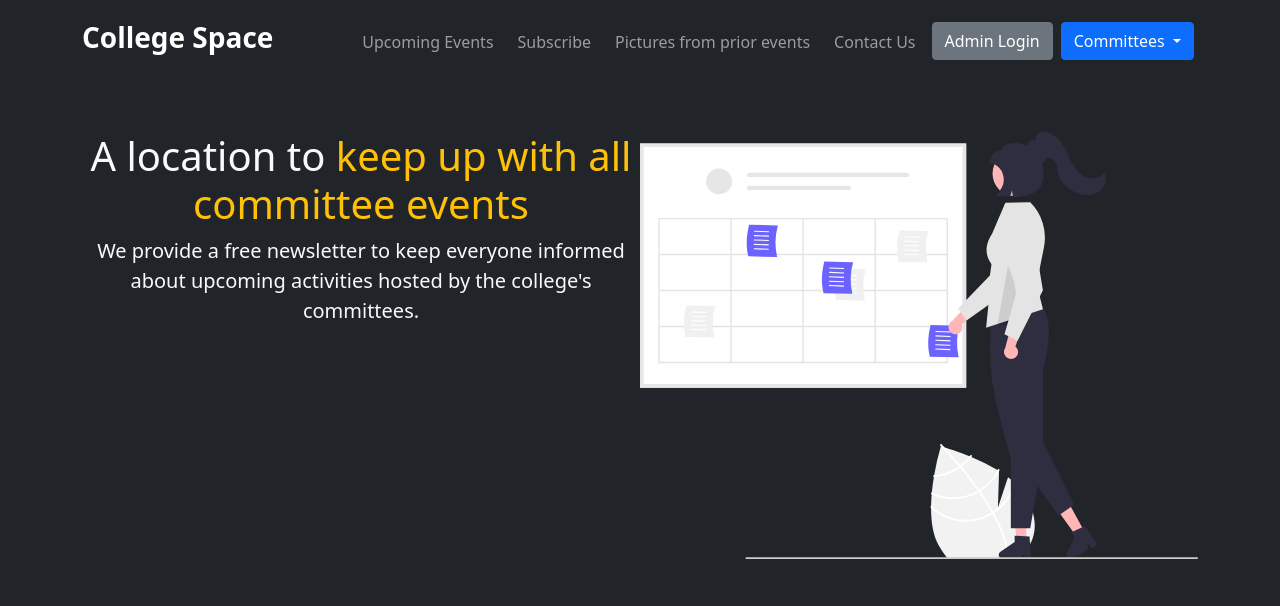
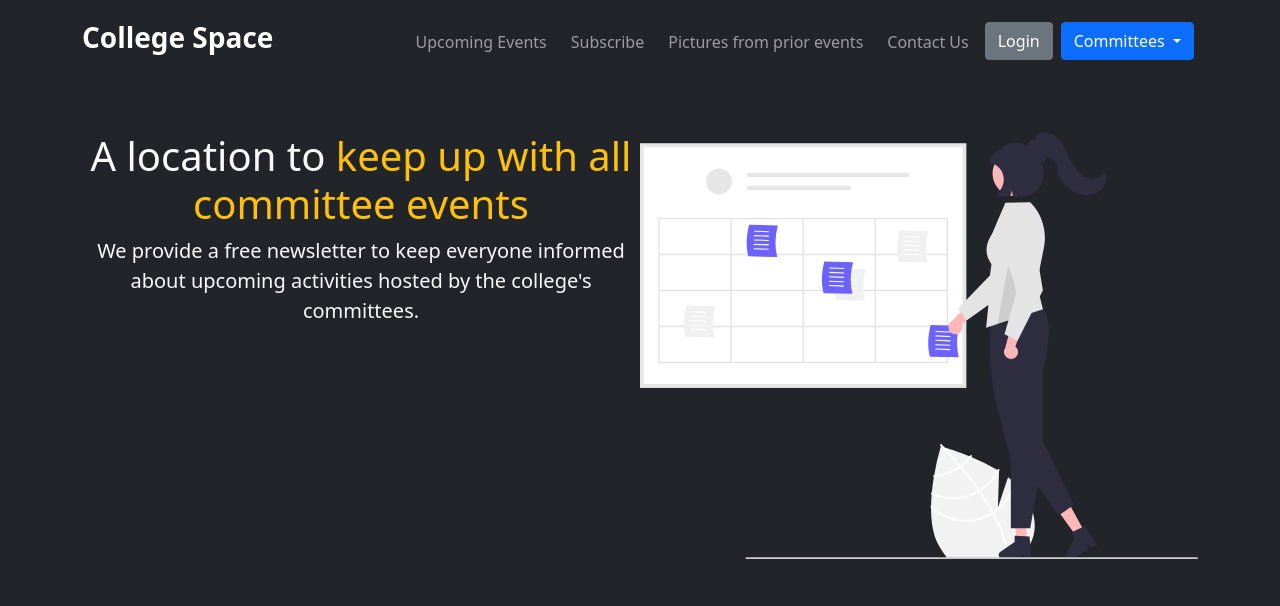
Before and after one commit to Sarrveshhh/College-Space-MPR, a Django app: page / in a window 1280 px wide. Shown: the top 606 px of the page. Run offline with Django 4.2, Linux system fonts and the light colour scheme; data that the repository does not hold is empty; some libraries are stand-ins or nearby versions.

Commit message:
Changed login text

```diff
--- a/music/templates/index.html
+++ b/music/templates/index.html
@@ -47,7 +47,7 @@
                         </li>
 
                         <li class="nav-item p-1">
-                            <a href="{% url 'login:login' %}"><button type="button" class="btn btn-secondary">Admin Login</button></a>
+                            <a href="{% url 'login:login' %}"><button type="button" class="btn btn-secondary">Login</button></a>
                         </li>
 
                         <li class="nav-item p-1">
```
